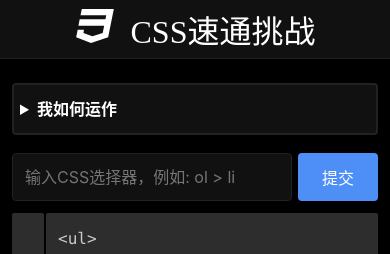
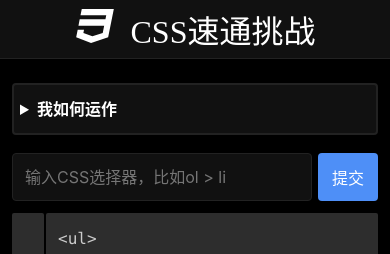
Before and after one commit to carmineDYJ/css-speedrun, a Vue app: page / in a window 390 px wide. Shown: the top 254 px of the page. Built offline with nearby package versions, Linux system fonts and the light colour scheme; a web font is replaced by a local one.

Commit message:
now CSSAnswer input width could adapt to screen size even when screen width is small

```diff
--- a/src/components/CSSAnswer.vue
+++ b/src/components/CSSAnswer.vue
@@ -81,8 +81,9 @@ watch(() => props.answerStatus, (answerStatus) => {
 
 <template>
   <div class="css-answer-wrapper">
+    <div class="css-answer">
       <form @submit="formSubmit" class="submit-answer-form">
-      <input class="answer-input" ref="answerInputRef" placeholder="输入CSS选择器，例如: ol > li" autocomplete="off"
+        <input class="answer-input" ref="answerInputRef" placeholder="输入CSS选择器，比如ol > li" autocomplete="off"
           :value="answerValueRef" @input="(event) => answerValueRef = event.target.value" />
         <button class="submit-button" type="submit">{{ buttonTextRef }}</button>
       </form>
@@ -95,13 +96,17 @@ watch(() => props.answerStatus, (answerStatus) => {
         </div>
       </div>
     </div>
+  </div>
 </template>
 
 <style lang="scss" scoped>
 .css-answer-wrapper {
   display: flex;
+
+  .css-answer {
+    flex-grow: 1;
+    display: flex;
     flex-direction: column;
-  min-width: 360px;
 
     .answer-status-hint {
       white-space: pre-wrap;
@@ -131,8 +136,8 @@ watch(() => props.answerStatus, (answerStatus) => {
         padding: 12px;
         font-size: 16px;
         margin-right: 6px;
-      flex-grow: 1;
-      flex-shrink: 1;
+        // 宽屏时，该组件宽度360px
+        width: calc(360px - 24px - 60px - 6px);
 
         &.answer-correct {
           border: 1px solid #5d9e53;
@@ -148,7 +153,7 @@ watch(() => props.answerStatus, (answerStatus) => {
         padding: 12px 4px;
         border-radius: 4px;
         border: none;
-      width: 80px;
+        min-width: 60px;
         color: white;
         background-color: #4e8ff7;
 
@@ -159,4 +164,17 @@ watch(() => props.answerStatus, (answerStatus) => {
       }
     }
   }
+}
+
+@media (max-width: 700px) {
+  .css-answer-wrapper {
+    .css-answer {
+      .submit-answer-form {
+        .answer-input {
+          width: calc(100% - 60px - 6px);
+        }
+      }
+    }
+  }
+}
 </style>
```
Lines whose indentation alone changed are shown as unchanged.
